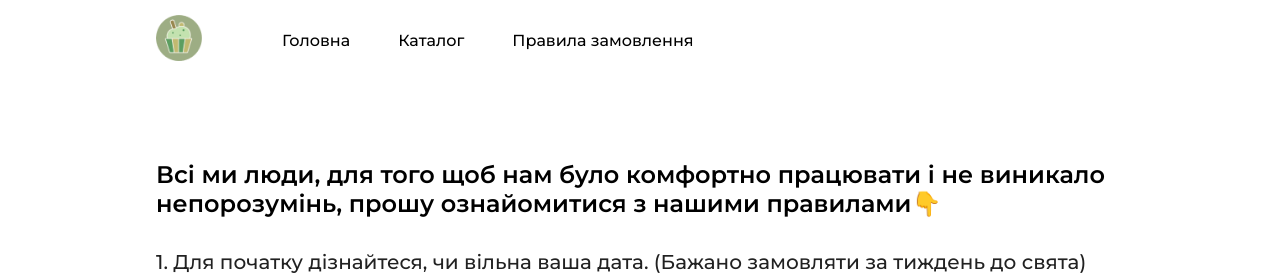
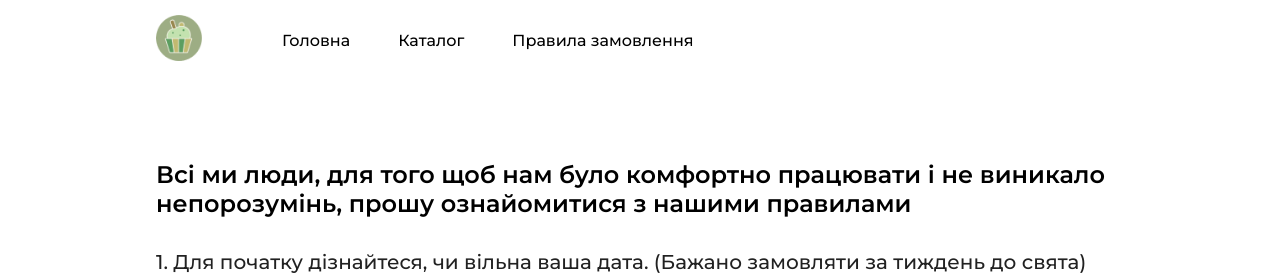
Before and after one commit to tvepzzz/wow-desserts, a Next.js app: page /orderRules in a window 1280 px wide. Shown: the top 275 px of the page. Built offline with nearby package versions, Linux system fonts and the light colour scheme; no server answers.

Commit message:
yarn build fix

```diff
--- a/pages/orderRules.js
+++ b/pages/orderRules.js
@@ -5,7 +5,7 @@ const orderRules = () => {
 		<div className="section container rules">
 			<h2 className="rules__title">
 				Всі ми люди, для того щоб нам було комфортно працювати і не
-				виникало непорозумінь, прошу ознайомитися з нашими правилами👇
+				виникало непорозумінь, прошу ознайомитися з нашими правилами
 			</h2>
 			<ul className="rules__list">
 				<li>
```
